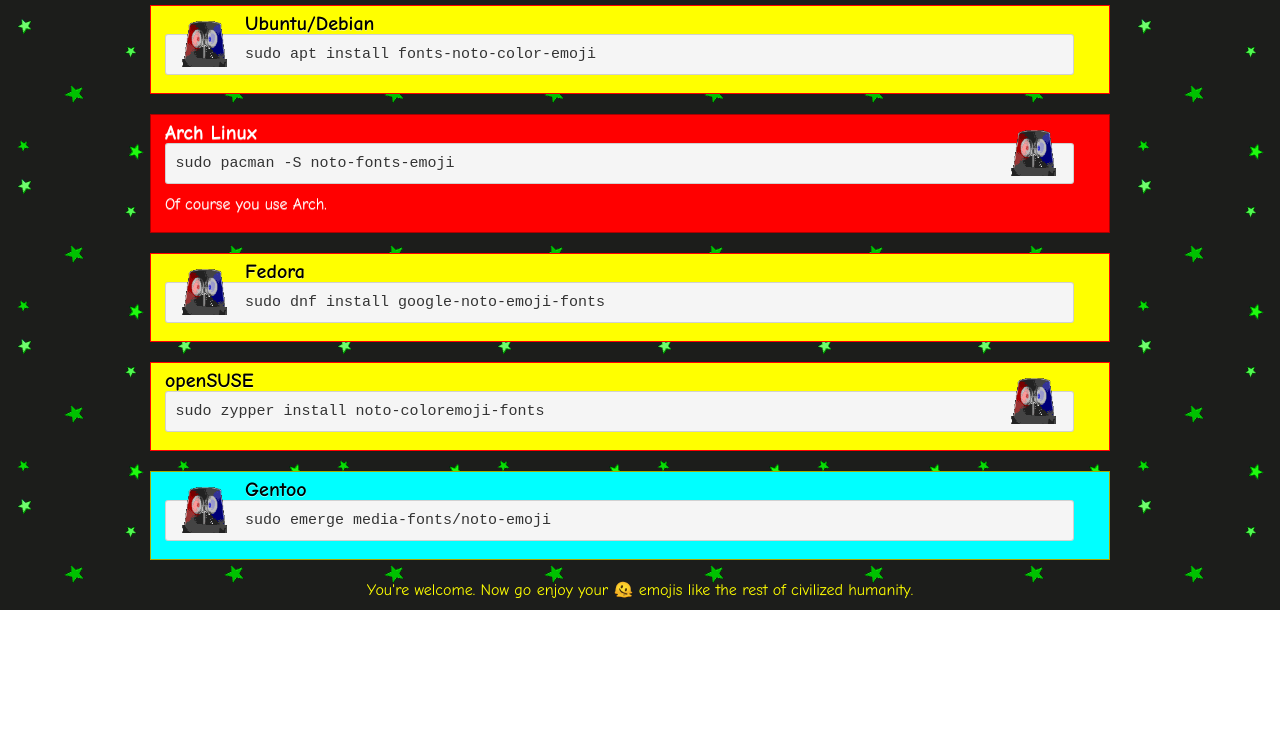
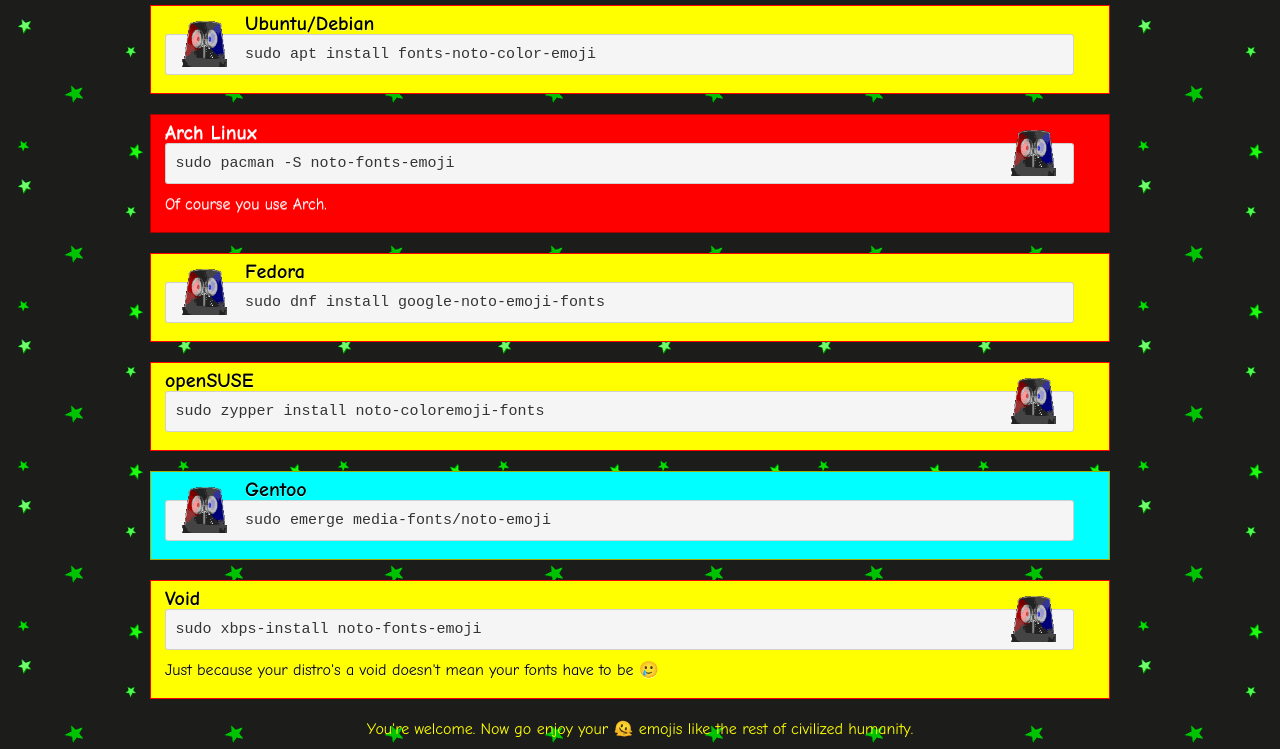
Before and after one commit to alyx/whyisthisabox, a plain HTML site: page index.html in a window 1280 px wide. Shown: the part 470-1219 px from the top of the page. Before the commit the page ends 1080 px from the top, so only its background shows below. Drawn offline with Linux system fonts and the light colour scheme.

Commit message:
SPECIAL REQUEST: VOID!!!!!!

```diff
--- a/index.html
+++ b/index.html
@@ -100,6 +100,15 @@
                     </div>
                 </div>
             </div>
+            <div class="col-md-4">
+                <div class="p-3 bg-dark text-light rounded">
+                    <div class="alert alert-warning">
+                        <img class="pull-right" style="margin-top: -8px" src="./drudgesiren.gif" width="80">
+                        <h4 class="alert-heading">Void</h4>
+                        <pre>sudo xbps-install noto-fonts-emoji</pre>
+                        <p>Just because your distro's a void doesn't mean your fonts have to be 🥲</p>
+                    </div>
+                </div>
         </div>
     </div>
 
```
